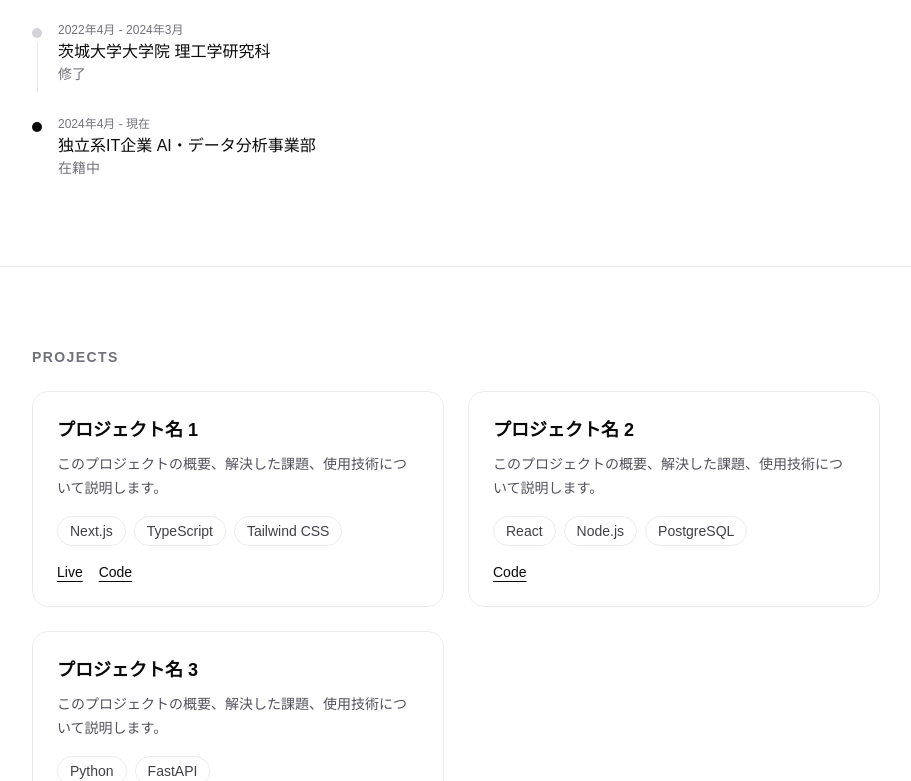
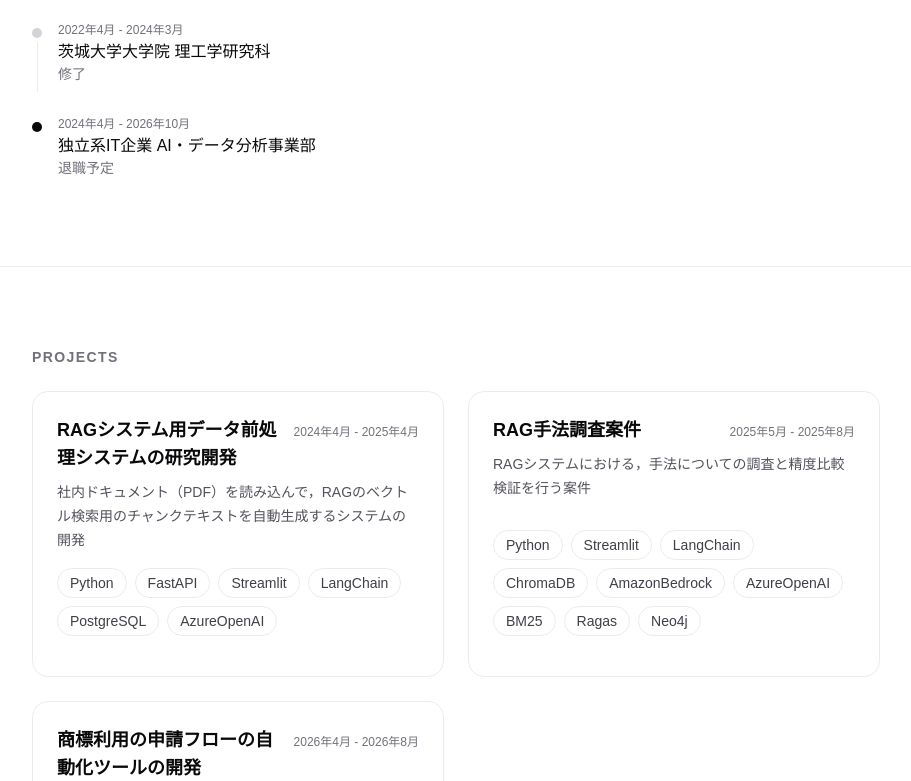
Before and after one commit to Chansuga/my-portfolio, a Next.js app: page / in a window 1280 px wide. Shown: the part 1079-1860 px from the top of the page, without its empty margins (184-1095 px from the left). Built offline with nearby package versions, Linux system fonts and the light colour scheme.

Commit message:
Add period field to projects and display it in the project cards
Co-Authored-By: Claude Sonnet 5 <noreply@anthropic.com>

```diff
--- a/src/components/Projects.tsx
+++ b/src/components/Projects.tsx
@@ -17,9 +17,16 @@ export default function Projects() {
               key={project.title}
               className="flex flex-col rounded-2xl border border-black/8 p-6 transition-colors hover:border-black/16 dark:border-white/10 dark:hover:border-white/20"
             >
-              <h3 className="text-lg font-semibold text-zinc-950 dark:text-zinc-50">
-                {project.title}
-              </h3>
+              <div className="flex items-baseline justify-between gap-2">
+                <h3 className="text-lg font-semibold text-zinc-950 dark:text-zinc-50">
+                  {project.title}
+                </h3>
+                {project.period && (
+                  <span className="shrink-0 text-xs text-zinc-500 dark:text-zinc-400">
+                    {project.period}
+                  </span>
+                )}
+              </div>
               <p className="mt-2 flex-1 text-sm leading-6 text-zinc-600 dark:text-zinc-400">
                 {project.description}
               </p>
--- a/src/data/site.ts
+++ b/src/data/site.ts
@@ -35,8 +35,8 @@ export const career: CareerItem[] = [
   },
   {
     org: "独立系IT企業 AI・データ分析事業部",
-    role: "在籍中",
-    period: "2024年4月 - 現在",
+    role: "退職予定",
+    period: "2024年4月 - 2026年10月",
   },
 ];
 
@@ -44,32 +44,53 @@ export type Project = {
   title: string;
   description: string;
   tags: string[];
+  period?: string;
   link?: string;
   repo?: string;
 };
 
 export const projects: Project[] = [
   {
-    title: "プロジェクト名 1",
+    title: "RAGシステム用データ前処理システムの研究開発",
     description:
-      "このプロジェクトの概要、解決した課題、使用技術について説明します。",
-    tags: ["Next.js", "TypeScript", "Tailwind CSS"],
-    link: "https://example.com",
-    repo: "https://github.com/yourname/project-one",
+      "社内ドキュメント（PDF）を読み込んで，RAGのベクトル検索用のチャンクテキストを自動生成するシステムの開発",
+    tags: [
+      "Python",
+      "FastAPI",
+      "Streamlit",
+      "LangChain",
+      "PostgreSQL",
+      "AzureOpenAI",
+    ],
+    period: "2024年4月 - 2025年4月",
+    link: "",
+    repo: "",
   },
   {
-    title: "プロジェクト名 2",
+    title: "RAG手法調査案件",
     description:
-      "このプロジェクトの概要、解決した課題、使用技術について説明します。",
-    tags: ["React", "Node.js", "PostgreSQL"],
-    repo: "https://github.com/yourname/project-two",
+      "RAGシステムにおける，手法についての調査と精度比較検証を行う案件",
+    tags: [
+      "Python",
+      "Streamlit",
+      "LangChain",
+      "ChromaDB",
+      "AmazonBedrock",
+      "AzureOpenAI",
+      "BM25",
+      "Ragas",
+      "Neo4j",
+    ],
+    period: "2025年5月 - 2025年8月",
+    repo: "",
   },
   {
-    title: "プロジェクト名 3",
+    title: "商標利用の申請フローの自動化ツールの開発",
     description:
-      "このプロジェクトの概要、解決した課題、使用技術について説明します。",
-    tags: ["Python", "FastAPI"],
-    link: "https://example.com",
+      "Microsoft Power Platformを用いた，商標利用の申請フローの自動化ツールの開発",
+    tags: ["PowerApps", "PowerAutomate", "Dataverse"],
+    period: "2026年4月 - 2026年8月",
+    link: "",
   },
 ];
 
```
